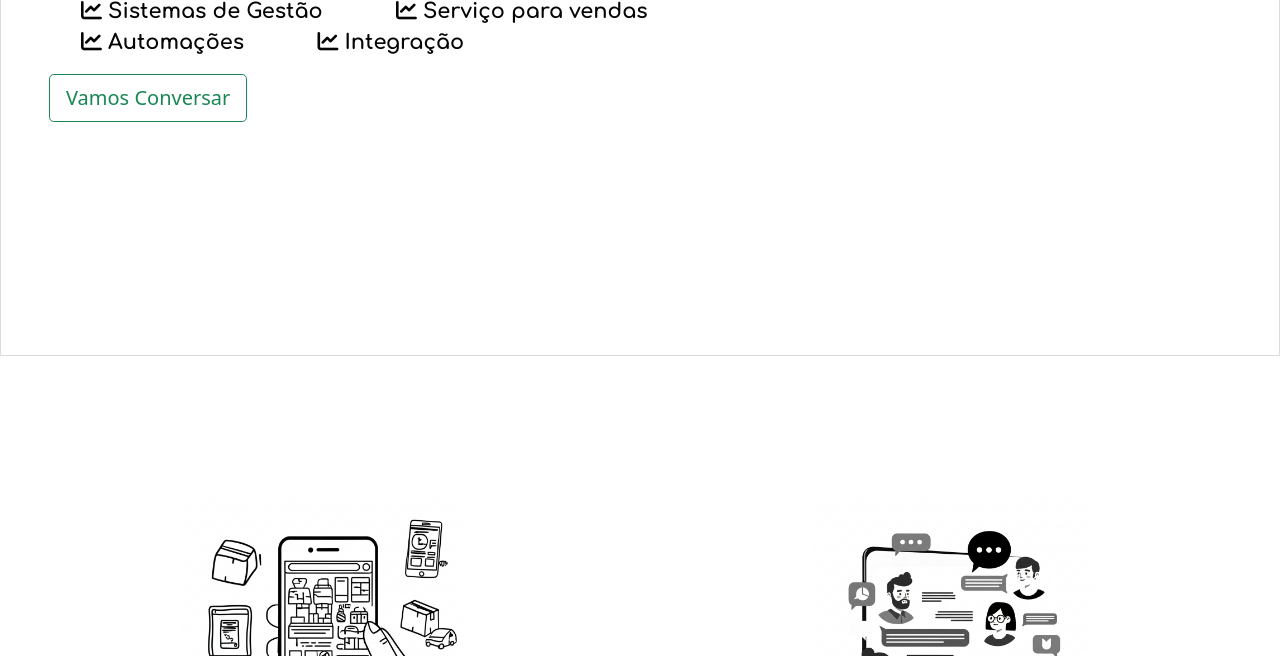
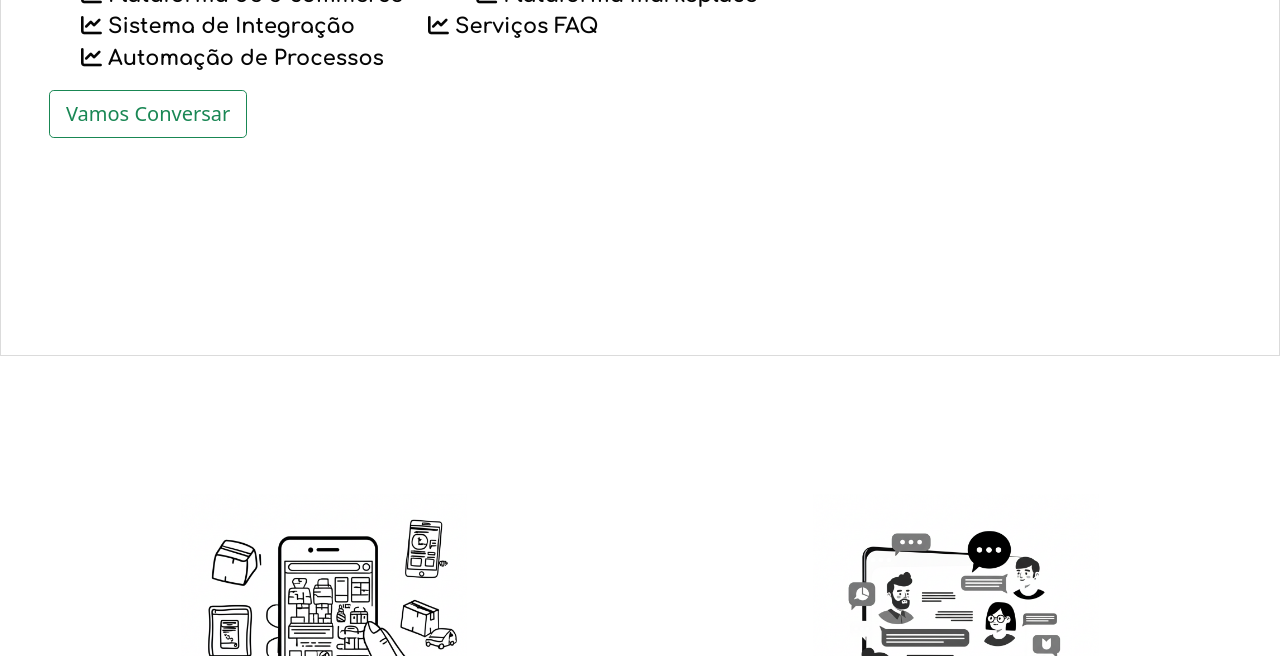
Before and after one commit to gustavosilvadev/gustavosilvadev.github.io, a plain HTML site: page index.html in a window 1280 px wide. Shown: the part 444-1100 px from the top of the page. Drawn offline with Linux system fonts and the light colour scheme.

Commit message:
Teste Commit

```diff
--- a/index.html
+++ b/index.html
@@ -43,10 +43,11 @@
         <h1 class="fw-normal display-1"><span class="line-break text-you-delay">Seu projeto não pode esperar.</span> <span class="text-we-do">Nós entregamos!</span></h1>
         <div class="banner-infos">
           <ul>
-            <li><i class="fas fa-line-chart"></i> Sistemas de Gestão</li>
-            <li><i class="fas fa-line-chart"></i> Serviço para vendas</li>
-            <li><i class="fas fa-line-chart"></i> Automações</li>
-            <li><i class="fas fa-line-chart"></i> Integração</li>
+            <li><i class="fas fa-line-chart"></i> Plataforma de e-commerce</li>
+            <li><i class="fas fa-line-chart"></i> Plataforma markeplace</li>
+            <li><i class="fas fa-line-chart"></i> Sistema de Integração</li>
+            <li><i class="fas fa-line-chart"></i> Serviços FAQ</li>
+            <li><i class="fas fa-line-chart"></i> Automação de Processos</li>
           </ul>
         </div>
         <a class="btn btn-outline-success btn-lg " href="#contact">Vamos Conversar</a>
```
